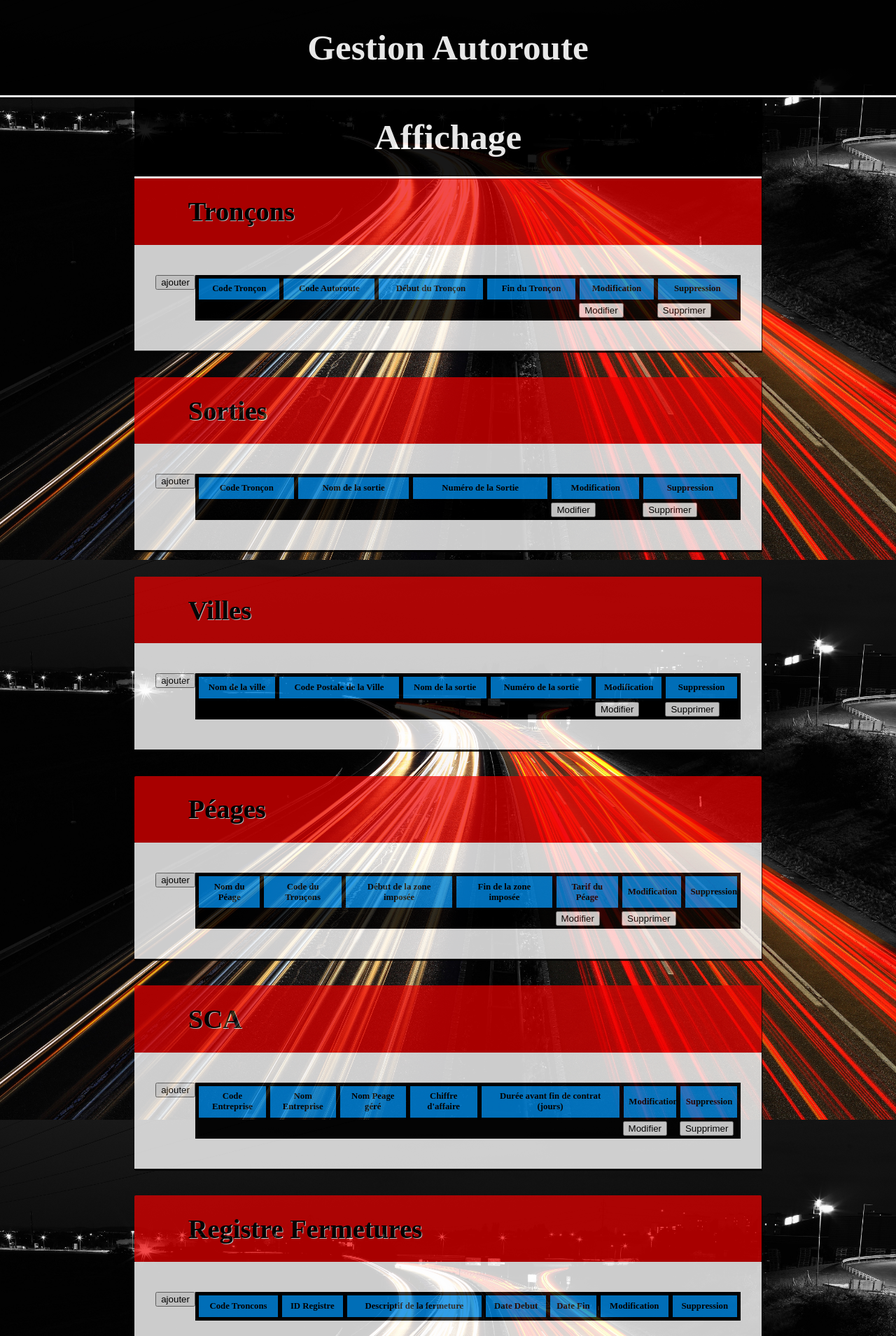
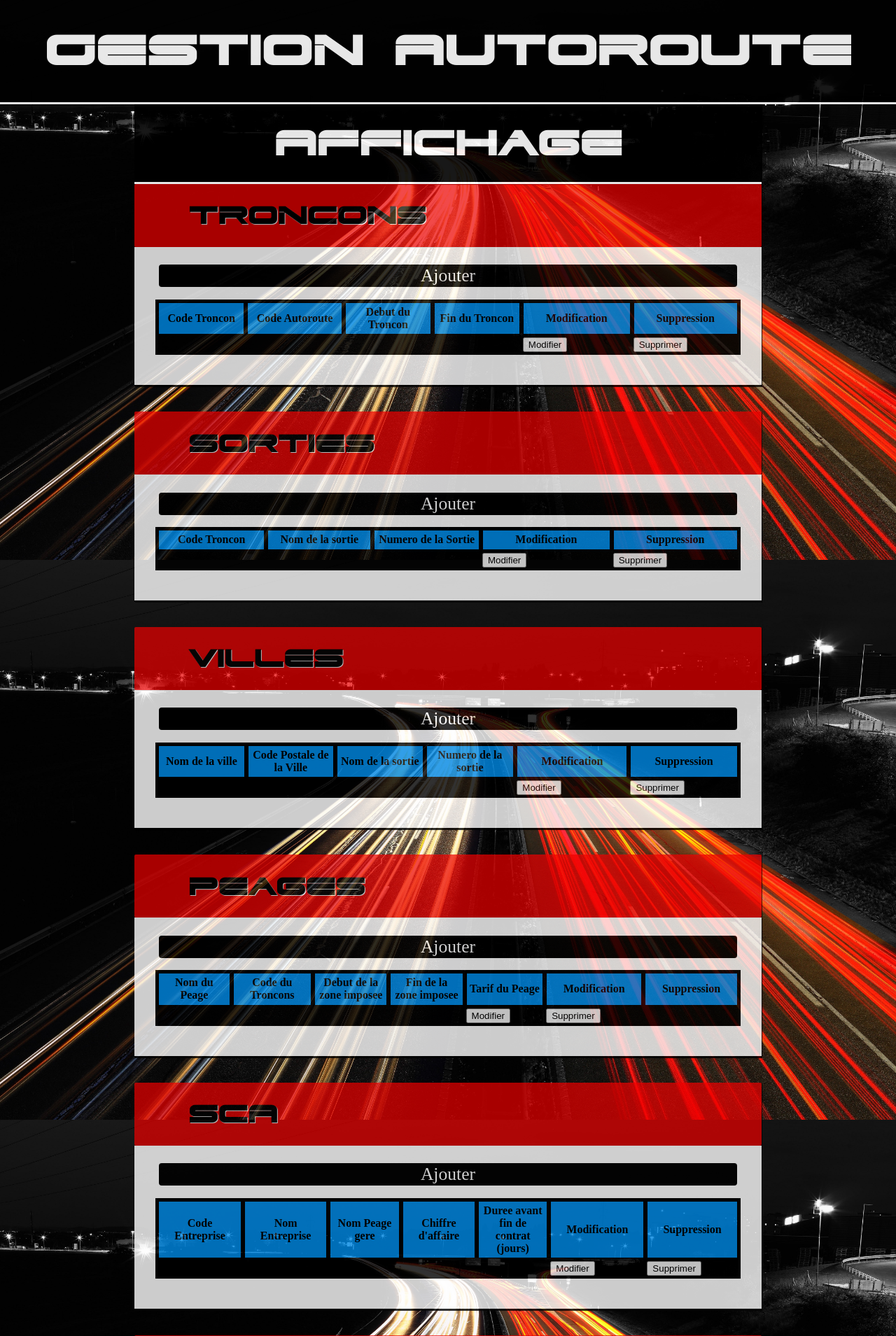
Before and after one commit to Sigaur/ProjetBdd2, a PHP site: page / in a window 1280 px wide. Shown: the top 1909 px of the page at 70% size. Run offline with PHP 8.4, Linux system fonts and the light colour scheme; tables that the repository leaves empty or names only in its code hold one stand-in row (values such as "Sample post"); data that the repository does not hold is empty; some web fonts are replaced.

Commit message:
MAJ Design+renvoiIndexSuppTable

```diff
--- a/connBase.php
+++ b/connBase.php
@@ -1,7 +1,7 @@
 <?php
 	try
 	{
-	$autoroute =new PDO('mysql:host=localhost;dbname=projetbdd2;charset=utf8', 'root', 'root');
+	$autoroute =new PDO('mysql:host=localhost;dbname=projetbdd2;charset=utf8', 'root', '');
 	}
 
 	catch(Exception $e)
--- a/controlleur.php
+++ b/controlleur.php
@@ -7,37 +7,67 @@
 		if($_POST['reset'] == 'database')
 		{
 			resetDB();
-			print("Base de données remise à zéro");
+			//print("Base de données remise à zero");
+			echo '<script text="text/javascript">
+			alert("Base de donnees remise a zero !");
+			window.location.replace("index.php");
+			</script>'."\n";
 		}
 		if($_POST['reset'] == 'peages')
 		{
 			resetPeages();
-			print("Péages remis à zéro");
+			//print("Péages remis à zero");
+			/*<script text="text/javascript">
+			alert("Peages remis a zero");
+			window.location.replace("index.php");
+			</script>*/
 		}
 		if($_POST['reset'] == 'registre')
 		{
 			resetRegistre();
-			print("Registre remis à zéro");
+			//print("Registre remis a zero");
+			echo '<script text="text/javascript">
+			alert("Registres remis a zero !");
+			window.location.replace("index.php");
+			</script>'."\n";
 		}
 		if($_POST['reset'] == 'sca')
 		{
 			resetSca();
-			print("Sca remis à zéro");
+			//print("Sca remis à zero");
+			echo '<script text="text/javascript">
+			alert("Sca remis a zero !");
+			window.location.replace("index.php");
+			</script>'."\n";
 		}
+
 		if($_POST['reset'] == 'sorties')
 		{
 			resetSorties();
-			print("Sorties remises à zéro");
+			//print("Sorties remises à zero");
+			echo '<script text="text/javascript">
+			alert("Sorties remises a zero !");
+			window.location.replace("index.php");
+			</script>'."\n";
 		}
 		if($_POST['reset'] == 'troncons')
 		{
 			resetTroncons();
-			print("Tronçons remis à zéro");
+
+			//print("Tronçons remis à zero");
+			echo '<script text="text/javascript">
+			alert("Troncons remis a zero !");
+			window.location.replace("index.php");
+			</script>'."\n";
 		}
 		if($_POST['reset'] == 'villes')
 		{
 			resetVilles();
-			print("Villes remises à zéro");
+			//print("Villes remises à zero");
+			echo '<script text="text/javascript">
+			alert("Villes remises a zero !");
+			window.location.replace("index.php");
+			</script>'."\n";
 		}
 		print("<br><br><a href='index.php'>Revenir au Menu Principal</a>");
 	}
--- a/index.php
+++ b/index.php
@@ -1,24 +1,27 @@
 <!DOCTYPE html>
 <html lang="fr">
 <link href="view.css" rel="stylesheet"type="text/css">
-
+<link rel="shortcut icon" type="image/x-icon" href="Logo.png" />
 <body>
 <h1 class="title">Gestion Autoroute</h1>
 	<div class="bandeau">
 		<h6 class="title2">Affichage</h6>
 	</div>
 
-	<h2 class="titrecontenu"> Tronçons </h2>
+	<h2 class="titrecontenu"> Troncons </h2>
 	<div class="Stroll">
+
+		<div class="sub">
+		<form action="AddTroncons.php" method="post">
+			<input type="submit" value="Ajouter">
+		</form>
+		</div>
 		<div class="milieu">
-		<form action="AddTroncons.php" method="post">
-			<input type="submit" value="ajouter">
-		</form>
-			<table class="c3">
-	    	<th>Code Tronçon</th>
+			<table>
+	    	<th>Code Troncon</th>
 	    	<th>Code Autoroute</th>
-	    	<th>Début du Tronçon</th>
-	    	<th>Fin du Tronçon</th>
+	    	<th>Debut du Troncon</th>
+	    	<th>Fin du Troncon</th>
 			<th>Modification</th>
 			<th>Suppression</th>
 	  		</tr>
@@ -40,16 +43,17 @@
 	<br><br>
 	<h3 class="titrecontenu"> Sorties </h3>
 	<div class="Stroll">
+	<div class="sub">
+			<form action="AddSorties.php" method="post">
+				<input type="submit" value="Ajouter">
+			</form>
+	</div>
 	<div class="milieu">
-			<form action="AddSorties.php" method="post">
-				<input type="submit" value="ajouter">
-			</form>
-
-	<table class="c3">
+	<table>
 	  <tr>
-	    <th>Code Tronçon</th>
+	    <th>Code Troncon</th>
 	    <th>Nom de la sortie</th>
-	    <th>Numéro de la Sortie</th>
+	    <th>Numero de la Sortie</th>
 		<th>Modification</th>
 	    <th>Suppression</th>
 	  </tr>
@@ -69,16 +73,18 @@
 	<br><br>
 	<h2 class="titrecontenu"> Villes </h2>
 	<div class="Stroll">
-		<div class="milieu">
+	<div class="sub">
 	<form action="AddVilles.php" method="post">
-				<input type="submit" value="ajouter">
+				<input type="submit" value="Ajouter">
 			</form>
-	<table class="c3">
+	</div>
+	<div class="milieu">
+	<table>
 	  <tr>
 	    <th>Nom de la ville</th>
 	    <th>Code Postale de la Ville</th>
 	    <th>Nom de la sortie</th>
-	    <th>Numéro de la sortie</th>
+	    <th>Numero de la sortie</th>
 		<th>Modification</th>
 		<th>Suppression</th>
 	  </tr>
@@ -95,20 +101,21 @@
 	</div>
 	</div>
 	<br><br>
-	<h2 class="titrecontenu">Péages </h2>
+	<h2 class="titrecontenu">Peages </h2>
 	<div class="Stroll">
-		<div class="milieu">
+	<div class="sub">
 		<form action="AddPeages.php" method="post">
-				<input type="submit" value="ajouter">
-			</form>
-
-	 <table class="c3">
+		<input type="submit" value="Ajouter">
+		</form>
+	</div>
+	<div class="milieu">
+	 <table>
 	  <tr>
-	    <th>Nom du Péage</th>
-	    <th>Code du Tronçons</th>
-	    <th>Début de la zone imposée</th>
-	    <th>Fin de la zone imposée</th>
-		<th>Tarif du Péage</th>
+	    <th>Nom du Peage</th>
+	    <th>Code du Troncons</th>
+	    <th>Debut de la zone imposee</th>
+	    <th>Fin de la zone imposee</th>
+		<th>Tarif du Peage</th>
 		<th>Modification</th>
 		<th>Suppression</th>
 	  </tr>
@@ -124,25 +131,26 @@
 	?>
 	</table>
 	</div>
-		</div>
+</div>
 	<br><br>
 <h2 class="titrecontenu">SCA </h2>
 	<div class="Stroll">
-		<div class="milieu">
+	<div class="sub">
 	<form action="AddSca.php" method="post">
-				<input type="submit" value="ajouter">
+				<input type="submit" value="Ajouter">
 			</form>
-	<table class="c3">
+		</div>
+	<div class="milieu">
+	<table>
 	  <tr>
 	    <th>Code Entreprise</th>
 	    <th>Nom Entreprise</th>
-	    <th>Nom Peage géré</th>
+	    <th>Nom Peage gere</th>
 	    <th>Chiffre d'affaire</th>
-		<th>Durée avant fin de contrat (jours)</th>
+		<th>Duree avant fin de contrat (jours)</th>
 		<th>Modification</th>
 		<th>Suppression</th>
 	  </tr>
-
 
 	<?php
 		$results_id = retrieve_sca();
@@ -157,11 +165,14 @@
 	<br><br>
 <h2 class="titrecontenu">Registre Fermetures </h2>
 	<div class="Stroll">
-		<div class="milieu">
-	<form action="AddRegistre.php" method="post">
-				<input type="submit" value="ajouter">
+
+	<div class="sub">
+			<form action="AddRegistre.php" method="post">
+				<input type="submit" value="Ajouter">
 			</form>
-	<table class="c3">
+	</div>
+	<div class="milieu">
+	<table>
 	  <tr>
 	    <th>Code Troncons</th>
 	    <th>ID Registre</th>
@@ -191,21 +202,21 @@
 
 	<h2 class="titrecontenu">Options </h2>
 	<div class="Stroll">
-		<div class="milieu">
+	<div class="sub">
+		<form action="interfaceItineraire.php" method="post">
+			<input type="submit" value="Nouvel itineraire">
+		</form>
+	</div>
+	<div class="instructions">
+		<p>Choisissez ce que vous voulez remettre a zero : </p>
 
-
-		<form action="interfaceItineraire.php" method="post">
-			<input type="submit" value="nouvel itineraire">
-		</form>
-<br>
-
+	<div class= milieu>
 	<table>
-	<tr><td>Choisissez ce que vous voulez remettre à zéro :</td></tr>
-	<tr>
+	<tr class= "options">
 	    <td>
 			<form action="controlleur.php" method="post">
 				<input type="hidden"  name="reset" value="database">
-				<input type="submit" value="Toute la base de données">
+				<input type="submit" value="Toute la base de donnees">
 			</form>
 		</td>
 	    <td>
@@ -223,7 +234,7 @@
 		<td>
 			<form action="controlleur.php" method="post">
 				<input type="hidden"  name="reset" value="sca">
-			<input type="submit" value="Toutes les Sociétées Concessionnaires d'Autoroutes">
+			<input type="submit" value="Tous Concessionnaires">
 			</form>
 		</td>
 	</tr>
@@ -237,7 +248,7 @@
 		<td>
 			<form action="controlleur.php" method="post">
 				<input type="hidden"  name="reset" value="troncons">
-				<input type="submit" value="Tous les tronçons">
+				<input type="submit" value="Tous les troncons">
 			</form>
 		</td>
 		<td>
@@ -258,5 +269,6 @@
 	</table>
 	</div>
 	</div>
+	</div>
 
 </body>
--- a/view.css
+++ b/view.css
@@ -1,3 +1,19 @@
+
+
+
+
+@font-face {
+    font-family: 'contenu';
+    src: url('Polices/Sansation_Bold.ttf');
+}
+
+@font-face {
+    font-family: 'titre';
+    src: url('Polices/dodger3.ttf');
+}
+
+
+
 header
 {
 	margin:0;
@@ -9,6 +25,7 @@
 	border-bottom:3px white solid;
 
 }
+
 
 body
 {
@@ -31,33 +48,7 @@
 	box-shadow: 1px 1px 0.6px black;
 	background-color:black;
 
-}
-.titre1
-{
-	margin:0;
-	padding:4% 4% 0% 4%;
-	font-size:5vw;
-	border:0px red solid;
-	font-family:"titre banniere";
-}
 
-.titre2
-{
-	margin:0%;
-	font-size:2.5vw;
-	padding:2% 0% 3% 7%;
-	border:0px blue solid;
-	font-family:"titre banniere";
-
-}
-
-.titre3
-{
-	margin:0;
-	padding:4% 4% 0% 4%;
-	font-size:3vw;
-	border:0px red solid;
-	font-family:"titre banniere";
 }
 
 
@@ -98,8 +89,8 @@
 	background-color:#EF0000;
 	padding:2% 6%;
 	border:0px black solid;
-	font-family:"titre banniere";
-	font-size:3vw;
+	font-family:"titre";
+	font-size:3.5vw;
 	text-shadow: 1px 1px white;
 	color:black;
 	box-shadow: 1px 1px 0.6px black;
@@ -109,18 +100,6 @@
 }
 
 
-.Sjeux
-{
-	width:68%;
-	color: black;
-	margin:auto;
-	box-shadow: 1px 1px 0.6px black;
-	border-bottom:2px black solid;
-	opacity:0.9;
-	background-color:#10C7E3;
-
-
-}
 .bandeau
 {
 	width:70%;
@@ -135,36 +114,24 @@
 
 table
 {
-	width:96%;
+	width:100%;
 	margin:auto;
 	font-size:1vw;
 	border:1px black solid;
 	background-color:black;
 	overflow:hidden;
+}
 
 
-
-}
-
-.c1
-{
-	font-size:1.5vw;
-}
-
-c2
-{
-	font-size:0.5vw;
-}
-
-c3
-{
-	font-size:2vw;
-}
 th{
+	width:7%;
 	border:2px black solid;
-	padding:1%;
+	padding:0.5%;
 	color:black;
 	background-color: #0089E5;
+	font-size: 1.25vw;
+	font-family: 'contenu';
+	word-wrap: break-word;
 }
 
 
@@ -176,8 +143,8 @@
 	text-align:center;
 	background-color:black;
 	color:white;
- 	font-family:'titre banniere';
- 	font-size:4vw;
+ 	font-family:'titre';
+ 	font-size:6vw;
  	padding:10% auto 10% auto;
  	border-bottom:3px white solid;
  	opacity: 0.9;
@@ -189,29 +156,43 @@
 	text-align:center;
 	background-color:black;
 	color:white;
- 	font-family:'titre banniere';
- 	font-size:4vw;
+ 	font-family:'titre';
+ 	font-size:5vw;
  	padding:10% auto 10% auto;
  	border-bottom:3px white solid;
 
  }
 
 .sub input[type=submit], .sub input[type=button]{
-    width:15%;
-    margin:6% auto 2% auto;
+    width:95%;
+    margin:auto 2.5%;
     background-color: black;
-    border-radius:5px;
+    border-radius:4px;
     border:black;
-    padding:2px, 2px;
+    padding:10px, 10px;
     text-align:center;
     color: white;
     font-family: 'contenu';
-    font-size:1.75vw;
+    font-size:2vw;
 }
 .sub input[type=submit]:hover, .sub input[type=button]:hover{
     background-color: gray;
   	 color:white;
-    box-shadow:none;
+    box-shadow:2px;
     -moz-box-shadow:none;
     -webkit-box-shadow:none;
 }
+
+
+
+.instructions
+{
+	width: 96%;
+	font-family: 'contenu';
+	font-size: 1.5vw;
+	margin:2% 2%;
+	padding:1%;
+	border:4% black solid;
+	font-color:black;
+	background: black;
+}
```
Also changed, not shown: Logo.png, Polices/Sansation_Regular.ttf (added), Polices/dodger3.ttf (added), fond.jpg, registre.png, troncon.jpg, ville.jpg, 3 other files.
